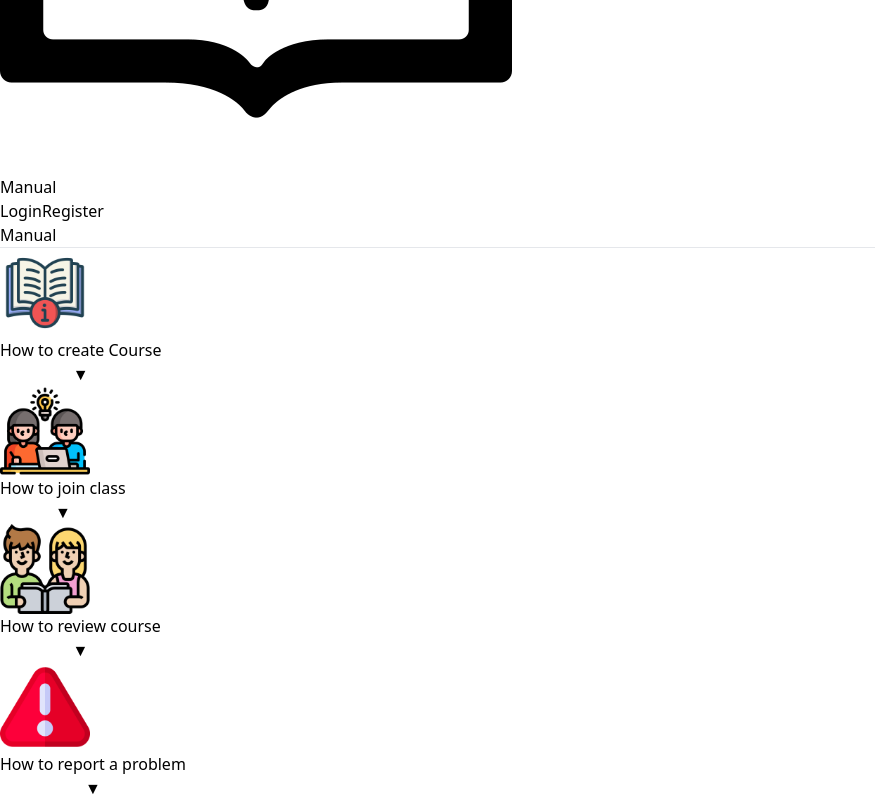
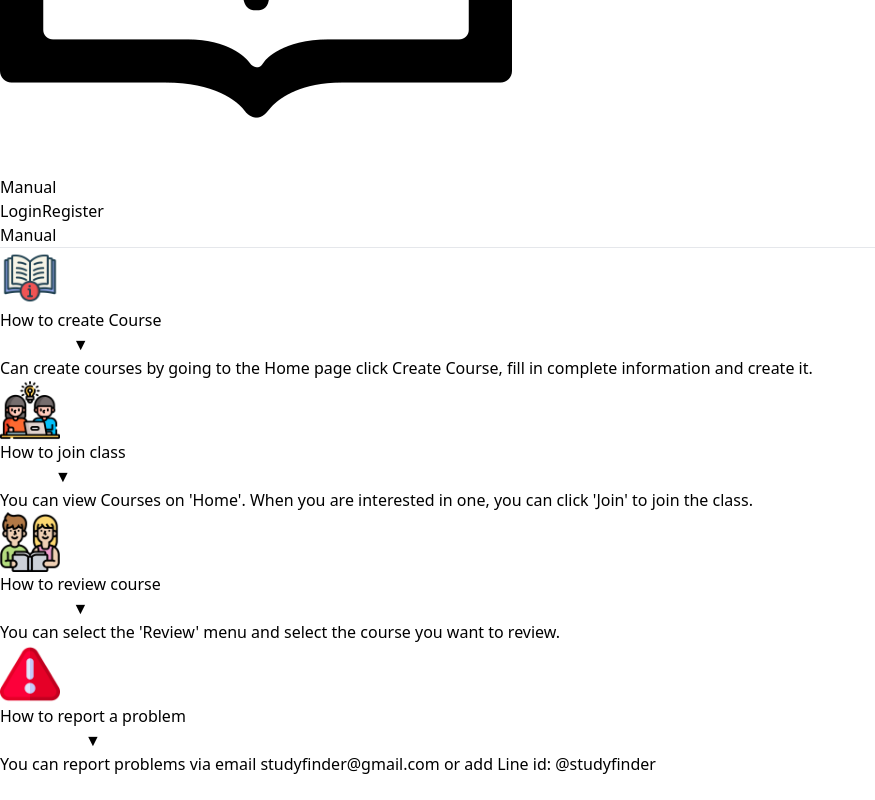
Before and after one commit to 24thurs/project-Y2-1, a Next.js app: page /manual in a window 1280 px wide. Shown: the part 5552-6352 px from the top of the page, without its empty margins (0-875 px from the left). After the commit the page ends 6328 px from the top, so only its background shows below. Built offline with nearby package versions, Linux system fonts and the light colour scheme; no server answers.

Commit message:
debug profile and nav

```diff
--- a/src/app/(auth)/login/page.tsx
+++ b/src/app/(auth)/login/page.tsx
@@ -87,7 +87,7 @@ const LoginPage = () => {
               className="absolute inset-y-0 right-0 pr-3 flex items-center text-sm leading-5"
             >
                 <img
-                src={showPassword ? "/image/hide.png" : "/image/show.png"}
+                src={showPassword ? "/image/show.png" : "/image/hide.png"}
                 alt={showPassword ? "Hide" : "Show"}
                 className="h-5 w-5"
                 />
--- a/src/app/api/profile/[userId]/route.tsx
+++ b/src/app/api/profile/[userId]/route.tsx
@@ -13,7 +13,7 @@ export async function GET(req: Request) {
             return NextResponse.json({ error: "User not found" }, { status: 404 });
         }
 
-        const course = await Course.find({})
+        const course = await Course.find({userid : userId})
         return NextResponse.json({ user, course});
     } catch (error) {
         return NextResponse.json(
--- a/src/app/components/Navbar.tsx
+++ b/src/app/components/Navbar.tsx
@@ -5,7 +5,8 @@ import "../globals.css";
 import Image from 'next/image';
 import { useState, useEffect } from "react";
 import { checkCookie, deleteSession } from "@/serveraction/serverActions";
-import { usePathname } from "next/navigation";
+import { usePathname, useRouter } from "next/navigation";
+
 
 const Navbar = () => {
   const [isOpen, setIsOpen] = useState(false);
@@ -24,9 +25,12 @@ const Navbar = () => {
   }, []);
 
   const pathname = usePathname();
+  const router = useRouter();
 
   const handleLogout = async () => {
     await deleteSession(pathname);
+    router.push('/');
+    window.location.reload();
   };
 
   const navWidthClass = pathname === "/" ? "w-full md:w-auto" : "w-full md:w-64";
@@ -34,7 +38,7 @@ const Navbar = () => {
   if (!cookie) {
     return (
       <>
-        <div className="flex h-full">
+        <div className="flex h-full ">
           <nav
             className={`pl-5 pr-5 text-center rounded-e-xl bg-[#395886] text-white z-40 transition-transform duration-300 ${navWidthClass}`}
           >
@@ -50,7 +54,7 @@ const Navbar = () => {
                 Username
               </h2>
               <button
-                className="fixed top-2 right-4 md:hidden bg-[#395886] text-white text-2xl p-4 rounded z-50 shadow-lg"
+                className=" top-2 right-4 md:hidden bg-[#395886] text-white text-2xl p-4 rounded z-50 "
                 onClick={toggleMenu}
               >
                 ☰
--- a/src/app/manual/page.tsx
+++ b/src/app/manual/page.tsx
@@ -5,9 +5,9 @@ import Image from "next/image";
 import Navbar from "../components/Navbar";
 
 const Manual = () => {
-  const [openIndex, setOpenIndex] = useState(null);
+  const [openIndex, setOpenIndex] = useState<number | null>(null);
 
-  const toggleDropdown = (index) => {
+  const toggleDropdown = (index: number) => {
     setOpenIndex(openIndex === index ? null : index);
   };
 
@@ -15,45 +15,39 @@ const Manual = () => {
     {
       id: 1,
       title: "How to create Course",
-      content: "Can create courses by going to the Home page click Create Course , fill in complete information and create it.",
+      content: "Can create courses by going to the Home page click Create Course, fill in complete information and create it.",
       image: "/image/manual01.png",
     },
     {
       id: 2,
       title: "How to join class",
-      content: "You can view  Cousers on ' Home '. When you are interested this one, you can click ' Join ' to join the class.",
+      content: "You can view Courses on 'Home'. When you are interested in one, you can click 'Join' to join the class.",
       image: "/image/manual03.png",
     },
     {
       id: 3,
       title: "How to review course",
-      content: "You can select ' Review ' menu and select the course you want to review.",
+      content: "You can select the 'Review' menu and select the course you want to review.",
       image: "/image/manaul04.png",
     },
     {
       id: 4,
       title: "How to report a problem",
-      content: "You can report problems via email studyfinder@gmail.com or add Line id : @studyfinder",
+      content: "You can report problems via email studyfinder@gmail.com or add Line id: @studyfinder",
       image: "/image/manual05.png",
-    }
-
-
+    },
   ];
 
   return (
-
-    <div className="flex  flex-col md:flex-row bg-[#EAEFF8] ">
-    <div className=" ">
-      <Navbar />
-    </div>
-      <div className="w-full max-w-3xl mx-auto mt-8 flex-grow flex-col ">
-         <div className="w-full text-center mt-8">
-         <h1 className="text-5xl font-bold text-[#333]">
-          Manual
-          </h1>
-        <hr className="w-full mx-auto border-t-4 border-gray-400 my-4" />
+    <div className="flex flex-col md:flex-row bg-[#EAEFF8] min-h-screen">
+      <div className="md:w-1/4">
+        <Navbar />
       </div>
-
+      <div className="w-full max-w-3xl mx-auto mt-8 flex-grow flex flex-col p-4">
+        <div className="w-full text-center mt-8">
+          <h1 className="text-3xl md:text-5xl font-bold text-[#333]">Manual</h1>
+          <hr className="w-full mx-auto border-t-4 border-gray-400 my-4" />
+        </div>
         {guides.map((guide, index) => (
           <div key={guide.id} className="mb-2">
             <button
@@ -64,11 +58,11 @@ const Manual = () => {
                 <Image
                   src={guide.image}
                   alt={guide.title}
-                  width={90}
-                  height={90}
+                  width={60}
+                  height={60}
                   className="mr-4"
                 />
-                <span className="font-bold text-black text-2xl">{guide.title}</span>
+                <span className="font-bold text-black text-lg md:text-2xl">{guide.title}</span>
               </div>
               <span
                 className={`transform transition-transform ${
@@ -78,17 +72,20 @@ const Manual = () => {
                 ▼
               </span>
             </button>
-            {openIndex === index && (
+            <div
+              className={`overflow-hidden transition-max-height duration-500 ease-in-out ${
+                openIndex === index ? "max-h-96" : "max-h-0"
+              }`}
+            >
               <div className="bg-[#b9ceea] p-4 rounded-b-lg">
                 <p>{guide.content}</p>
               </div>
-            )}
+            </div>
           </div>
         ))}
       </div>
     </div>
   );
-
 };
 
 export default Manual;
--- a/src/app/page.tsx
+++ b/src/app/page.tsx
@@ -119,7 +119,7 @@ function Home() {
   return (
     <div style={{ backgroundColor: "#EAEFF8", minHeight: "100vh" }}>
       <div className="flex flex-col md:flex-row">
-        <div className="md:mr-4">
+        <div>
           <Navbar />
         </div>
         <main className="container mx-auto my-8 px-4">
```
Also changed, not shown: src/app/create/page.tsx (+23 -5 lines), src/app/profile/page.tsx (+11 -1 lines), src/app/review/page.tsx (+18 -1 lines).
